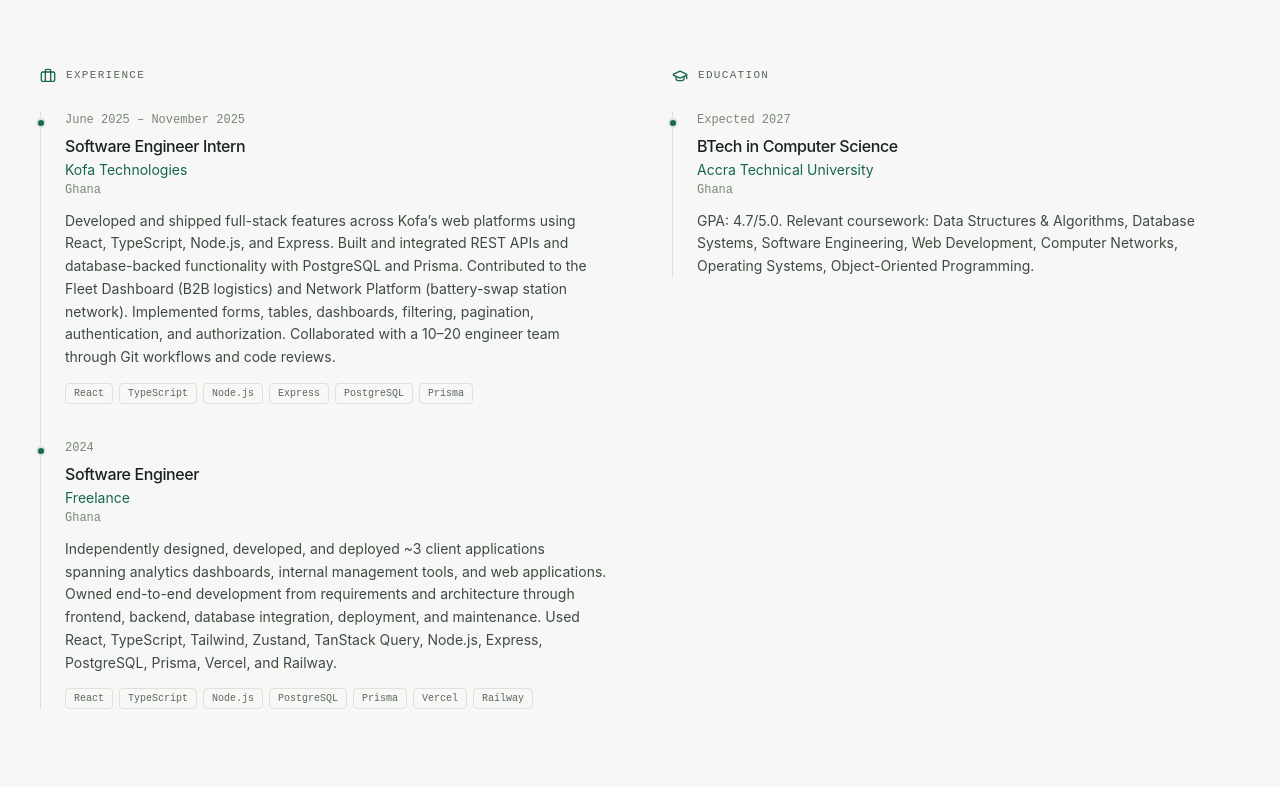
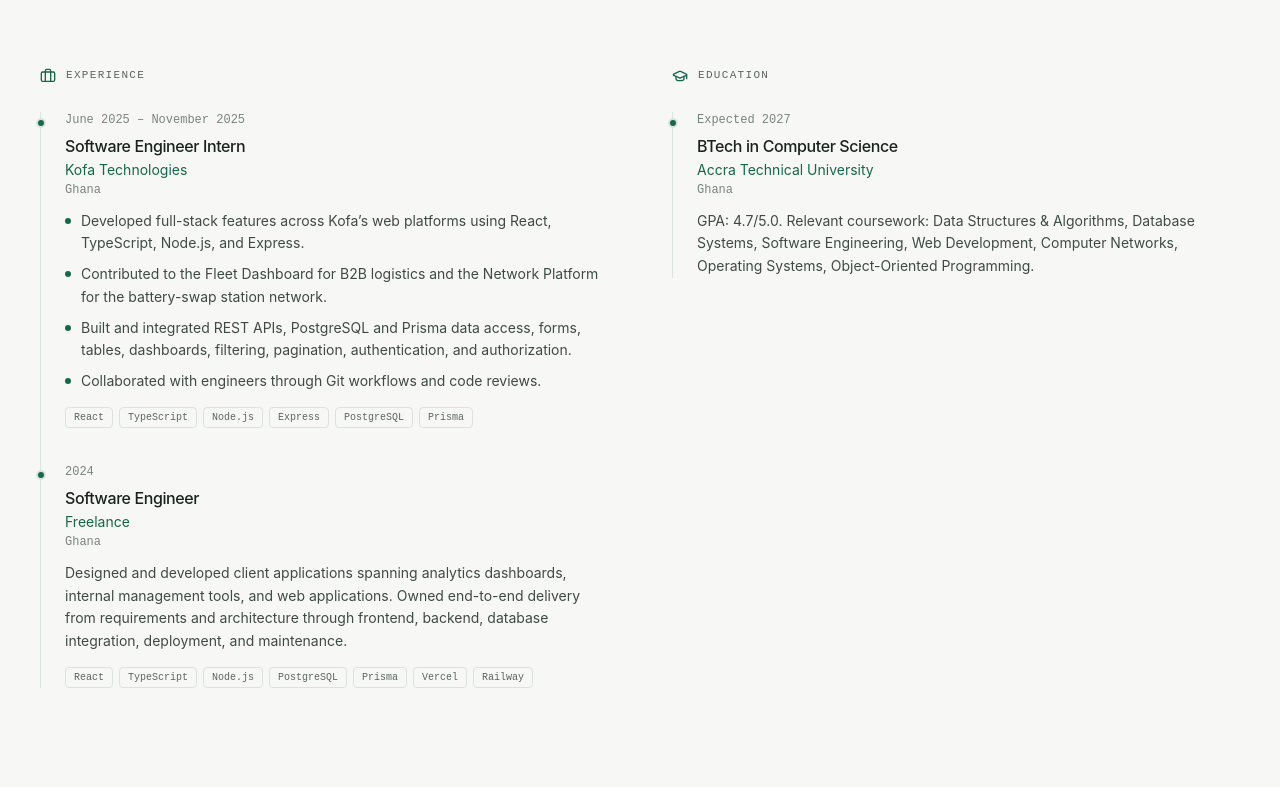
Before and after one commit to antwirobert/portfolio, a React (Vite) app: page / in a window 1280 px wide. Shown: the part 4313-5100 px from the top of the page. Built offline with nearby package versions, Linux system fonts and the light colour scheme.

Commit message:
feat: enhance experience descriptions for improved readability and detail

```diff
--- a/src/components/Experience.tsx
+++ b/src/components/Experience.tsx
@@ -87,9 +87,23 @@
                           </div>
                         )}
 
-                        <p className="mt-3 text-sm leading-relaxed text-secondary">
-                          {entry.description}
-                        </p>
+                        {Array.isArray(entry.description) ? (
+                          <ul className="mt-3 space-y-2 text-sm leading-relaxed text-secondary">
+                            {entry.description.map((item) => (
+                              <li
+                                key={item}
+                                className="flex items-start gap-2.5"
+                              >
+                                <span className="mt-2 h-1.5 w-1.5 shrink-0 rounded-full bg-accent" />
+                                <span>{item}</span>
+                              </li>
+                            ))}
+                          </ul>
+                        ) : (
+                          <p className="mt-3 text-sm leading-relaxed text-secondary">
+                            {entry.description}
+                          </p>
+                        )}
 
                         {entry.tags && entry.tags.length > 0 && (
                           <div className="mt-3.5 flex flex-wrap gap-1.5">
--- a/src/data/portfolio.ts
+++ b/src/data/portfolio.ts
@@ -290,8 +290,12 @@
     org: "Kofa Technologies",
     period: "June 2025 – November 2025",
     location: "Ghana",
-    description:
-      "Developed and shipped full-stack features across Kofa’s web platforms using React, TypeScript, Node.js, and Express. Built and integrated REST APIs and database-backed functionality with PostgreSQL and Prisma. Contributed to the Fleet Dashboard (B2B logistics) and Network Platform (battery-swap station network). Implemented forms, tables, dashboards, filtering, pagination, authentication, and authorization. Collaborated with a 10–20 engineer team through Git workflows and code reviews.",
+    description: [
+      "Developed full-stack features across Kofa’s web platforms using React, TypeScript, Node.js, and Express.",
+      "Contributed to the Fleet Dashboard for B2B logistics and the Network Platform for the battery-swap station network.",
+      "Built and integrated REST APIs, PostgreSQL and Prisma data access, forms, tables, dashboards, filtering, pagination, authentication, and authorization.",
+      "Collaborated with engineers through Git workflows and code reviews.",
+    ],
     tags: ["React", "TypeScript", "Node.js", "Express", "PostgreSQL", "Prisma"],
   },
   {
@@ -302,7 +306,7 @@
     period: "2024",
     location: "Ghana",
     description:
-      "Independently designed, developed, and deployed ~3 client applications spanning analytics dashboards, internal management tools, and web applications. Owned end-to-end development from requirements and architecture through frontend, backend, database integration, deployment, and maintenance. Used React, TypeScript, Tailwind, Zustand, TanStack Query, Node.js, Express, PostgreSQL, Prisma, Vercel, and Railway.",
+      "Designed and developed client applications spanning analytics dashboards, internal management tools, and web applications. Owned end-to-end delivery from requirements and architecture through frontend, backend, database integration, deployment, and maintenance.",
     tags: [
       "React",
       "TypeScript",
--- a/src/types.ts
+++ b/src/types.ts
@@ -2,8 +2,7 @@
   | "Frontend"
   | "Backend"
   | "Databases"
-  | "Cloud / DevOps"
-  | "Tools"
+  | "Infrastructure & Tools"
   | "Languages";
 
 export interface TechItem {
@@ -29,6 +28,14 @@
   type: "github" | "demo";
 }
 
+export interface ProjectScreenshot {
+  src: string;
+  alt: string;
+  caption?: string;
+  width: number;
+  height: number;
+}
+
 export interface ProjectDetailSection {
   heading: string;
   body: string;
@@ -42,6 +49,10 @@
   technologies: string[];
   contribution: string;
   links: ProjectLink[];
+  showcaseTechnologies: string[];
+  engineeringHighlights: string[];
+  showcaseScreenshot: ProjectScreenshot;
+  detailScreenshots: ProjectScreenshot[];
   featured?: boolean;
   detail: {
     sections: ProjectDetailSection[];
@@ -59,7 +70,7 @@
   org: string;
   period: string;
   location?: string;
-  description: string;
+  description: string | string[];
   type: "experience" | "education" | "certification";
   tags?: string[];
 }
```
